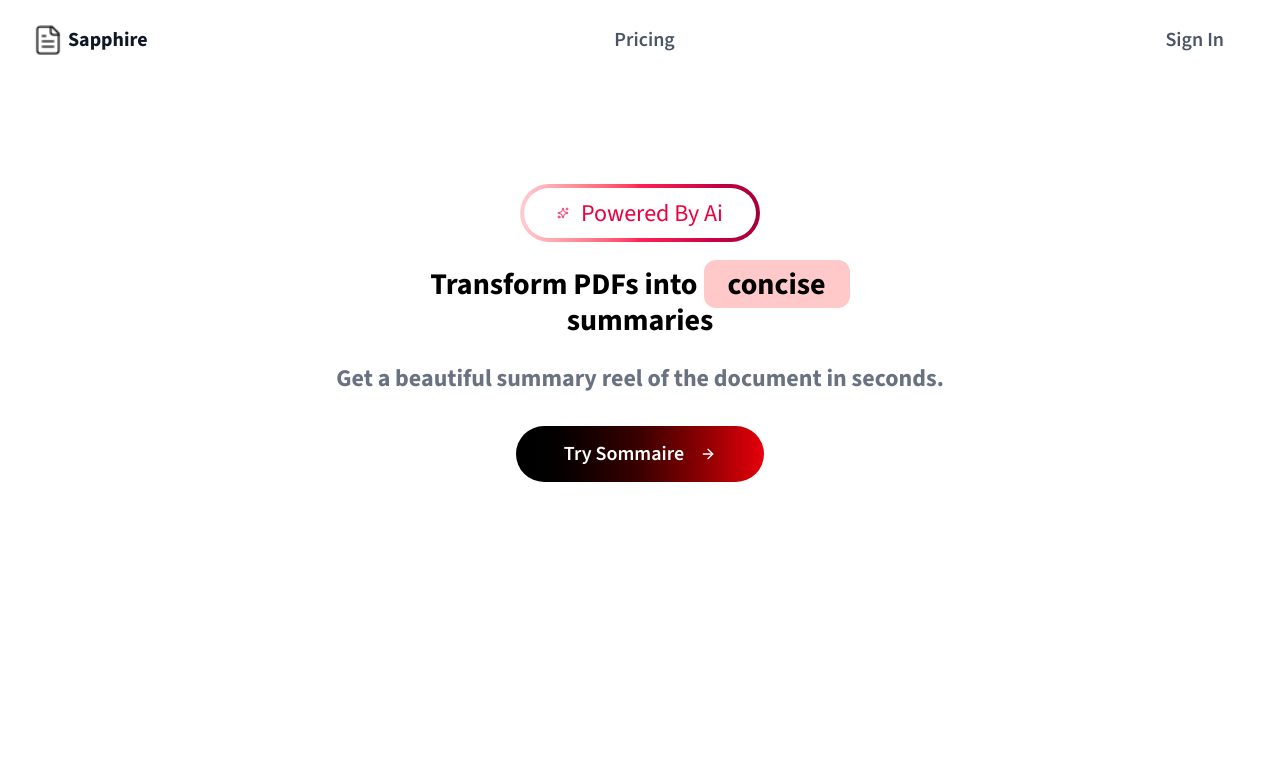
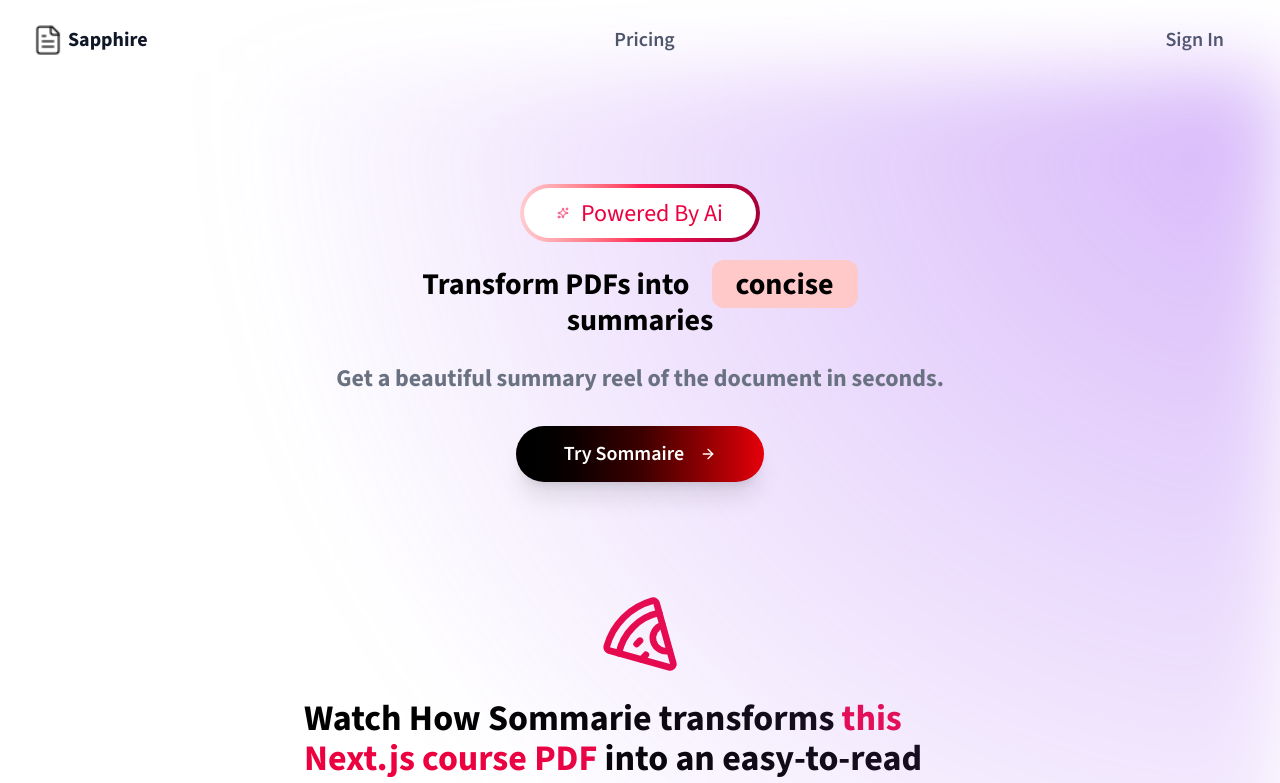
Before and after one commit to PKhan-0011/Pdf-Summarizer, a Next.js app: page / in a window 1280 px wide. Shown: the top 783 px of the page. Built offline with nearby package versions, Linux system fonts and the light colour scheme.

Commit message:
code push

```diff
--- a/src/app/layout.tsx
+++ b/src/app/layout.tsx
@@ -24,7 +24,7 @@
     <html lang="en">
       <body className={`${fontsans.variable} font-sans antialiased`}>
         <Headers />
-        <main className="flex-1">{children}</main>
+        <main className="">{children}</main>
         <Footer />
       </body>
     </html>
--- a/src/app/page.tsx
+++ b/src/app/page.tsx
@@ -1,9 +1,15 @@
 import HeroSection from "@/home/HeroSection";
+import HeroSection02 from "@/home/HeroSection02";
+import BackgroundTest from "@/home/BackgroundTest";
 
 export default function Home() {
   return (
-    <div className="relative w-full h-screen">
-      <HeroSection />
+    <div className="relative w-full min-h-screen">
+      <BackgroundTest />
+      <div className="flex flex-col">
+        <HeroSection />
+        <HeroSection02 />
+      </div>
     </div>
   );
 }
--- a/src/common/Footer.tsx
+++ b/src/common/Footer.tsx
@@ -1,7 +1,7 @@
 const Footer = () => {
   return (
     <>
-      <footer className="bg-gray-100 py-12">Footer</footer>
+      <footer className="bg-gray-100 ">Footer</footer>
     </>
   );
 };
--- /dev/null
+++ b/src/home/BackgroundTest.tsx
@@ -0,0 +1,27 @@
+import React from "react";
+
+const BackgroundTest = () => {
+  return (
+    <>
+      {/* Teal Glow Right */}
+      <div
+        className="absolute inset-0 z-0"
+        style={{
+          background: "transparent",
+          backgroundImage: `
+        radial-gradient(
+          circle at top right,
+          rgba(173, 109, 244, 0.5),
+          transparent 70%
+        )
+      `,
+          filter: "blur(40px)",
+          backgroundRepeat: "no-repeat",
+        }}
+      />
+      {/* Your Content/Components */}
+    </>
+  );
+};
+
+export default BackgroundTest;
--- a/src/home/HeroSection.tsx
+++ b/src/home/HeroSection.tsx
@@ -26,14 +26,16 @@
 
         <h1 className="font-extrabold text-3xl py-6 text-center max-w-md ">
           Transform PDFs into{" "}
-          <span className="bg-red-200 rounded-xl p-1 px-6">concise</span>{" "}
+          <span className="bg-red-200 rounded-xl p-1 ml-4 px-6 space-x-4">
+            concise
+          </span>{" "}
           summaries
         </h1>
         <h2 className="text-2xl text-gray-500 font-bold tracking-normal">
           Get a beautiful summary reel of the document in seconds.
         </h2>
         <div className="mt-8">
-          <Button className="p-6 py-7  bg-neutral-200  font-bold rounded-full bg-linear-to-r from-black via-[#3b0000] to-red-600 duration-200">
+          <Button className="p-6 py-7  bg-neutral-200  font-bold rounded-full bg-linear-to-r from-black via-[#3b0000] to-red-600 duration-200 shadow-xl">
             <Link href={"/#pricing"} className="flex gap-4 items-center px-6">
               <span className="text-xl font-semibold text-white">
                 Try Sommaire
--- /dev/null
+++ b/src/home/HeroSection02.tsx
@@ -0,0 +1,22 @@
+import React from "react";
+import { Pizza } from "lucide-react";
+
+const HeroSection02 = () => {
+  return (
+    <div className="flex-col container mx-auto flex items-center justify-center gap-6">
+      <div>
+        <Pizza className="h-20 w-20 text-rose-600 " />
+      </div>
+
+      <div className="max-w-2xl">
+        <h1 className="text-4xl font-extrabold tracking-normal">
+          Watch How Sommarie transforms{" "}
+          <span className="text-rose-600">this Next.js course PDF</span> into an
+          easy-to-read <span className="pl-60">summary!</span>
+        </h1>
+      </div>
+    </div>
+  );
+};
+
+export default HeroSection02;
```
Also changed, not shown: components.json, public/pizza.png (added).
